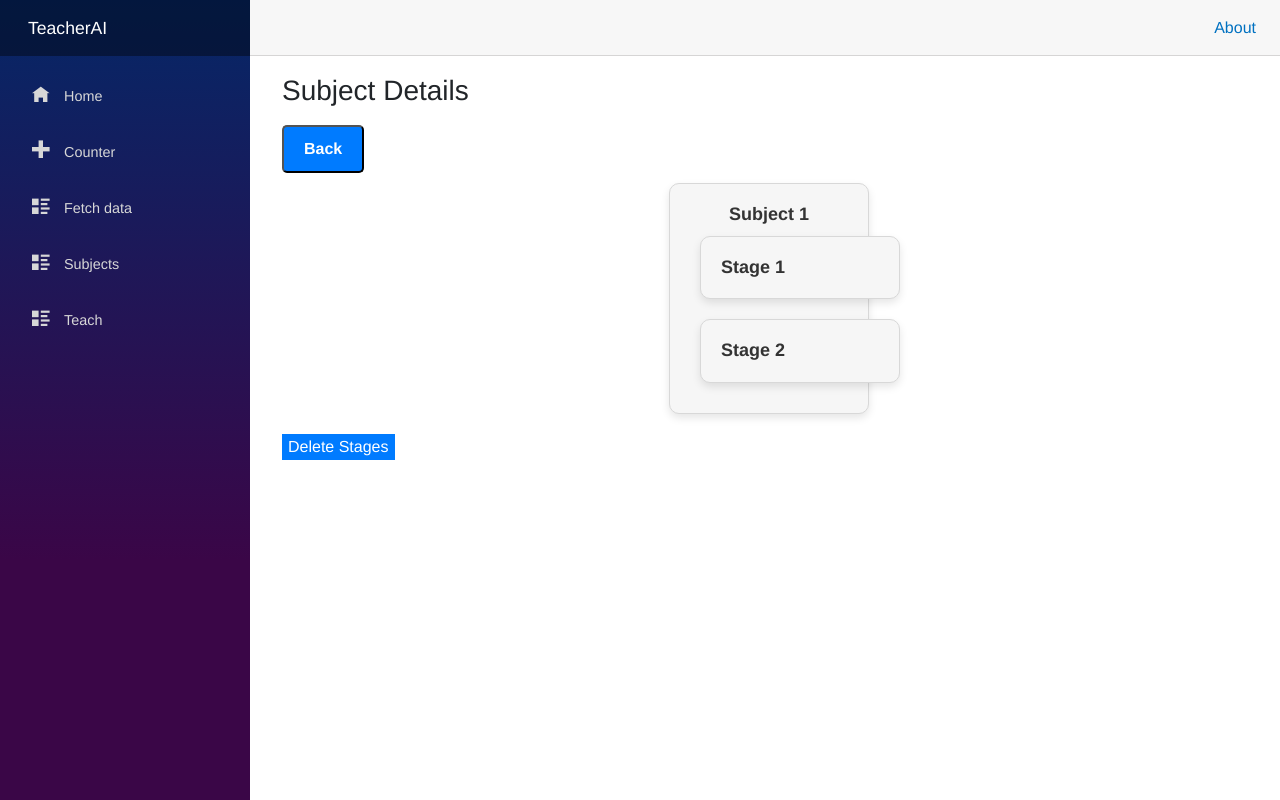
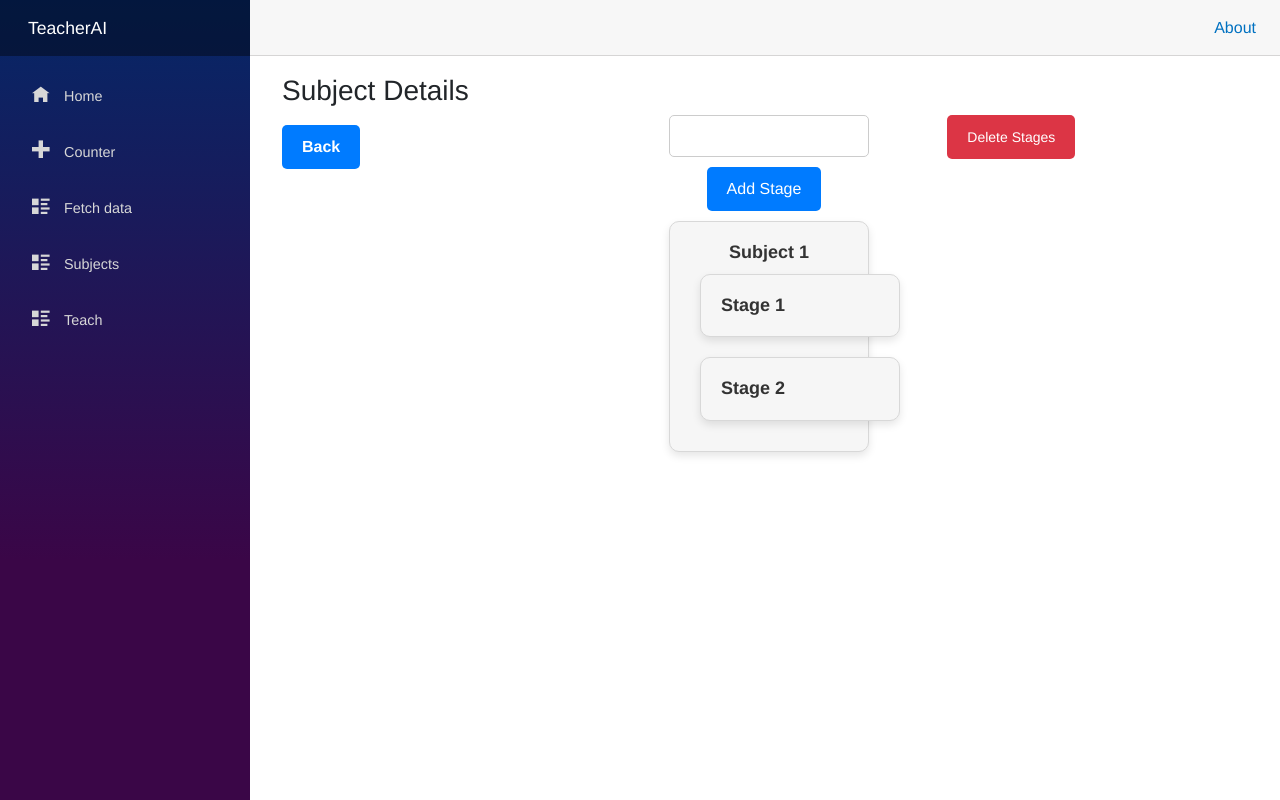
Before and after one commit to Justuxs/TeacherAI, an ASP.NET Core app: page /subjectdetails/1 in a window 1280 px wide. Run offline with ASP.NET Core 8, Linux system fonts and the light colour scheme; style sheets or scripts are compiled from the project's sources.

Commit message:
stage done

```diff
--- a/TeacherAI/Pages/Creation/SubjectDetails.razor
+++ b/TeacherAI/Pages/Creation/SubjectDetails.razor
@@ -8,8 +8,29 @@
 <h3>Subject Details</h3>
 
 @if (subject != null)
+
+
 {
-    <button class="back-button" @onclick="GoBack">Back</button>
+    <div class="row">
+        <div class="col-md-4">
+            <button class="back-button" @onclick="GoBack">Back</button>
+        </div>
+        <div class="col-md-4 text-center">
+            <input type="text" @bind="newStageName" />
+            <button class="add-stage-button" @onclick="AddStage">Add Stage</button>
+        </div>
+        <div class="col-md-4 text-right">
+            @if (deleteMode)
+            {
+                <button class="delete-button-active" @onclick="ToggleDeleteMode">Cancel Delete</button>
+            }
+            else
+            {
+                <button class="delete-button-inactive" @onclick="ToggleDeleteMode"><span>Delete Stages</span></button>
+            }
+        </div>
+    </div>
+
 
 
     <div class="centered-container">
@@ -30,14 +51,6 @@
         </div>
     </div>
 
-    @if (deleteMode)
-    {
-                <button class="delete-button-active" @onclick="ToggleDeleteMode">Cancel Delete</button>
-    }
-    else
-    {
-                <button class="delete-button-inactive" @onclick="ToggleDeleteMode">Delete Stages</button>
-    }
 
 }
 else
@@ -61,6 +74,19 @@ else
         else
         {
             subject = null;
+        }
+    }
+
+    private string newStageName;
+
+    private void AddStage()
+    {
+        if (!string.IsNullOrEmpty(newStageName))
+        {
+            var newStage = new Stage { Name = newStageName, Id = subject.Stages.Count + 1 };
+            subject.Stages.Add(newStage);
+
+            newStageName = string.Empty;
         }
     }
 
@@ -93,40 +119,66 @@ else
 }
 
 <style>
-    .delete-button-inactive {
-        background-color: #007bff;
-        color: #fff;
-        border: none;
-        cursor: pointer;
-        margin-top: 10px;
-    }
 
-        .delete-button-inactive:hover {
-            background-color: #dc3545;
-        }
-
-        .delete-button-inactive .subject-box {
-            border: 1px solid #dc3545;
-        }
-
-    .delete-button-active {
-        background-color: #dc3545;
-        color: #fff;
-        border: none;
-        cursor: pointer;
-        margin-top: 10px;
-    }
-
-        .delete-button-active:hover {
-            background-color: #007bff;
-        }
-
-        .delete-button-active .subject-box {
-            border: 1px solid #007bff;
-        }
-
-    .deleteMode h4 {
+    .deleteMode h4{
         color: red;
     }
 
+    input[type="text"] {
+        padding: 8px;
+        border: 1px solid #ccc;
+        border-radius: 5px;
+        margin-bottom: 10px;
+        width: 200px; /* Adjust the width as needed */
+    }
+
+    /* Buttons */
+    button {
+        padding: 10px 20px;
+        border: none;
+        border-radius: 5px;
+        cursor: pointer;
+        font-size: 16px;
+        margin-right: 10px;
+    }
+
+        button:hover {
+            opacity: 0.8;
+        }
+
+        /* Add Stage Button */
+        button.add-stage-button {
+            background-color: #007bff;
+            color: #fff;
+        }
+
+        button.delete-button-active,
+        button.delete-button-inactive {
+            background-color: #dc3545;
+            color: #fff;
+        }
+
+            /* Delete Button Text */
+            button.delete-button-active span,
+            button.delete-button-inactive span {
+                font-size: 14px;
+            }
+
+        /* Cancel Delete Button */
+        button.delete-button-active {
+            background-color: #ccc;
+        }
+
+        /* Adjust button margin as needed */
+        button.delete-button-inactive {
+            margin-left: 0;
+        }
+
+        /* Ensure Delete Buttons are on the same line */
+        button.delete-button-active,
+        button.delete-button-inactive {
+            display: inline-block;
+            vertical-align: middle;
+        }
+
 </style>
```
